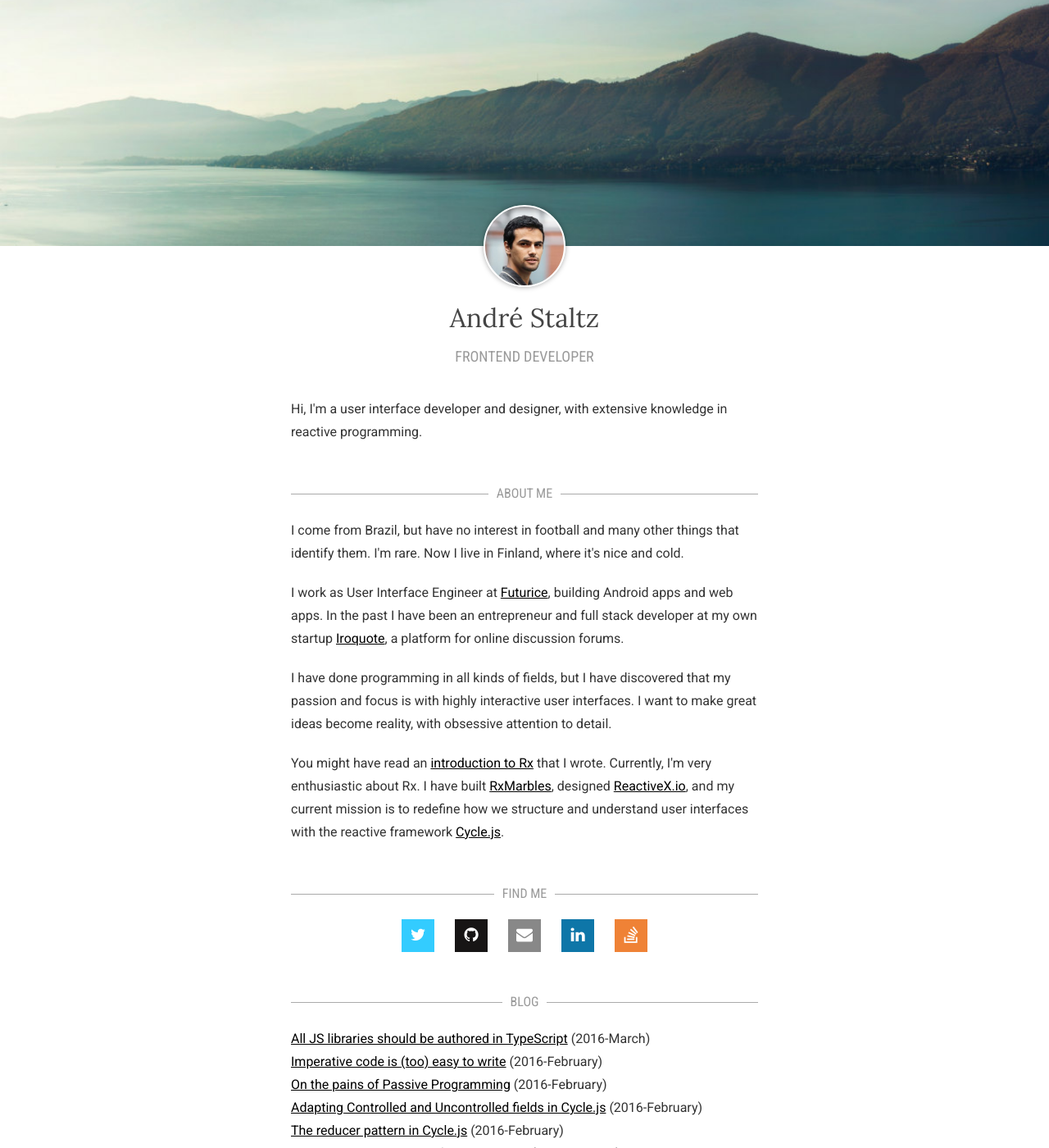
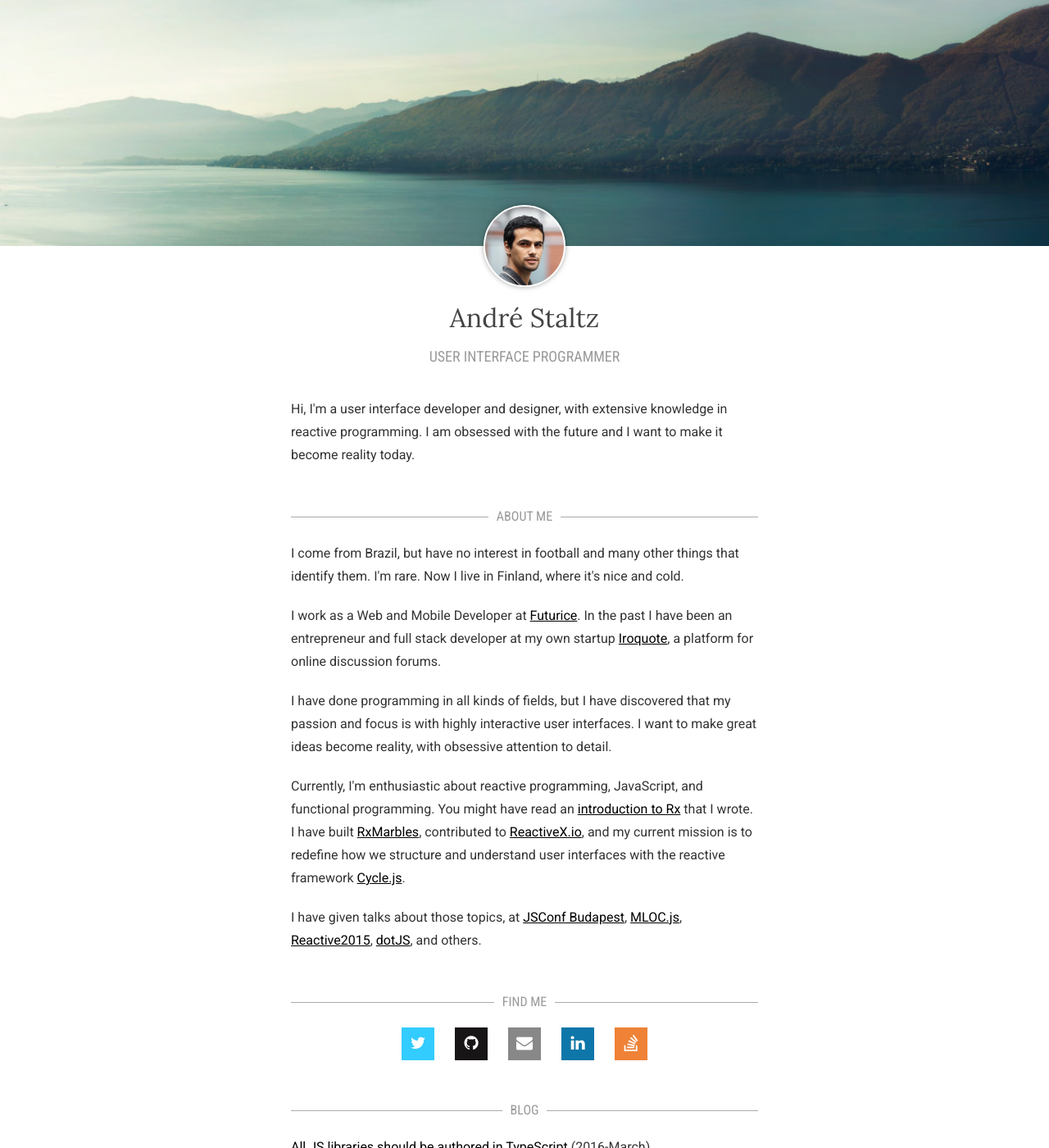
Before and after one commit to staltz/staltz.com, a Jekyll site: the page built from index.html, in a window 1280 px wide and 1400 px high. Shown: the whole window at 82% size. Built offline with Jekyll 4.4.1, drawn with Linux system fonts in a browser that asks for light colours; nearby versions of some CDN libraries; some of the changed text lies outside the part shown.

Commit message:
Update index content

```diff
--- a/index.html
+++ b/index.html
@@ -9,28 +9,31 @@ layout: blank
 
           <div class="centered">
             <h2 class="name-title"><a href="#name" id="link-name-title" data-toggle="tooltip" title="Real name?" class="name-title">André Staltz</a></h2>
-            <h3 class="name-subtitle">Frontend developer</h3>
+            <h3 class="name-subtitle">User Interface Programmer</h3>
           </div>
 
-          <p>Hi, I'm a user interface developer and designer, with extensive knowledge in reactive programming.</p>
+          <p>Hi, I'm a user interface developer and designer, with extensive knowledge in reactive programming. I am obsessed with the future and I want to make it become reality today.</p>
 
           <h2 id="about-me" class="hr"><span class="hr">ABOUT ME</span></h2>
           <p>I come from Brazil, but have no interest in football
           and many other things that identify them. I'm rare. Now I live in
           Finland, where it's nice and cold.
           </p>
-          <p>I work as User Interface Engineer at
-          <a href="http://www.futurice.com" target="_blank">Futurice</a>, building Android apps and web apps. In the past
+          <p>I work as a Web and Mobile Developer at
+          <a href="http://www.futurice.com" target="_blank">Futurice</a>. In the past
           I have been an entrepreneur and full stack developer at my own startup <a href="https://www.youtube.com/watch?v=6pvyAoxwLkI" target="_blank">Iroquote</a>,
           a platform for online discussion forums.</p>
           <p>I have done programming in all kinds of fields, but I have discovered that
           my passion and focus is with highly interactive user interfaces. I want to
           make great ideas become reality, with obsessive attention to detail.</p>
-          <p>You might have read an <a href="https://gist.github.com/staltz/868e7e9bc2a7b8c1f754" target="_blank">introduction to Rx</a> that I wrote.
-          Currently, I'm very enthusiastic about Rx. I have built <a href="http://rxmarbles.com">RxMarbles</a>,
-          designed <a href="http://reactivex.io">ReactiveX.io</a>, and my current mission is to redefine how
-          we structure and understand user interfaces with the reactive framework
-          <a href="http://cycle.js.org">Cycle.js</a>.
+          <p>Currently, I'm enthusiastic about reactive programming, JavaScript, and functional programming.
+          You might have read an <a href="https://gist.github.com/staltz/868e7e9bc2a7b8c1f754" target="_blank">introduction to Rx</a> that I wrote.
+          I have built <a href="http://rxmarbles.com">RxMarbles</a>, contributed to <a href="http://reactivex.io">ReactiveX.io</a>, and my current mission is to redefine how
+          we structure and understand user interfaces with the reactive framework <a href="http://cycle.js.org">Cycle.js</a>.
+          </p>
+          <p>I have given talks about those topics, at <a href="https://www.youtube.com/watch?v=1zj7M1LnJV4">JSConf Budapest</a>,
+          <a href="http://www.ustream.tv/recorded/64104885">MLOC.js</a>, <a href="https://www.youtube.com/watch?v=uNZnftSksYg">Reactive2015</a>,
+          <a href="https://www.youtube.com/watch?v=BfZpr0USIi4">dotJS</a>, and others.
           </p>
 
           <h2 id="find-me" class="hr"><span class="hr">FIND ME</span></h2>
@@ -62,10 +65,7 @@ layout: blank
           <a href="http://www.sciencedirect.com/science/article/pii/S1571065310000041" target="_blank">Operations Research</a>.
           </p>
 
-          <p>Occassionally I write on <a href="http://medium.com/@andrestaltz" target="_blank">Medium</a> about entrepreneurship and software development.
-          </p>
-
-          <p>Sometimes I make games. With my friend
+          <p>I started programming by making games. With my friend
           <a href="http://glauberkotaki.com" target="_blank">Glauber Kotaki</a> I've made some games such as <a href="http://www.indiedb.com/games/cold-tension" target="_blank">Cold Tension</a>, and by myself I've made
           <a href="http://www.kongregate.com/games/STALTZ/rgblend" target="_blank">RGBlend</a>, a color puzzle game. I've also had an important role in a
           community of brazilian game designers named
```
